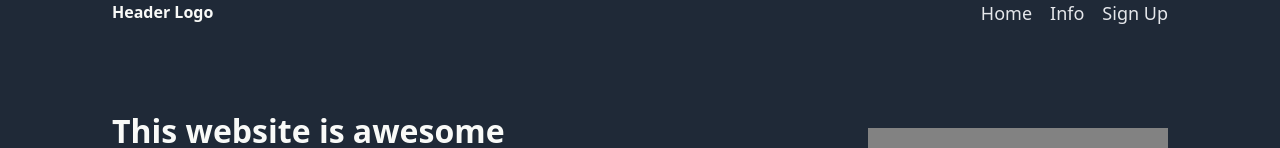
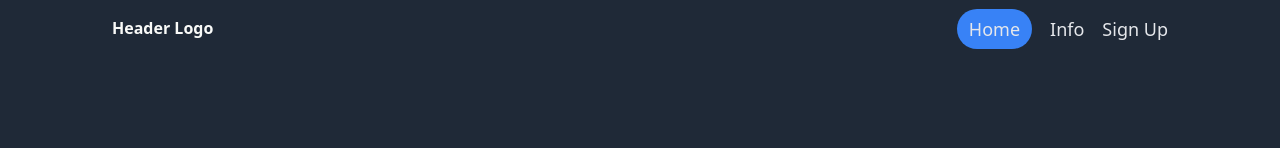
Before and after one commit to forodinproject/landing-page, a plain HTML site: page index.html in a window 1280 px wide. In both pictures the pointer is over the link "Home". Shown: the top 148 px of the page. Drawn offline with Linux system fonts and the light colour scheme.

Commit message:
Add hover effect to nav links and buttons

```diff
--- a/index.html
+++ b/index.html
@@ -9,7 +9,7 @@
 </head>
 
 <body class="flex flex-col">
-    <header class="bg-darkblue px py">
+    <header class="header bg-darkblue px py">
         <nav class="nav max-w flex justify-between mx-auto wrap">
             <div class="logo wt-bold">Header Logo</div>
             <ul class="header-links gray flex wrap justify-between align-center">
--- a/main.css
+++ b/main.css
@@ -226,6 +226,11 @@ body {
     padding-bottom: 2.5rem;
 }
 
+.header.py {
+    padding-top: 1rem;
+    padding-bottom: 1rem;
+}
+
 .button {
     padding: 0.3rem 1.2rem;
 }
@@ -250,6 +255,17 @@ body {
 
 .hero-subtext {
     margin-bottom: 0.625rem;
+}
+
+.header-links a:hover {
+    background-color: #3882f6;
+    padding: 8px 12px;
+    border-radius: 25px;
+
+}
+
+.button:hover {
+    font-weight: 900;
 }
 
 
```
